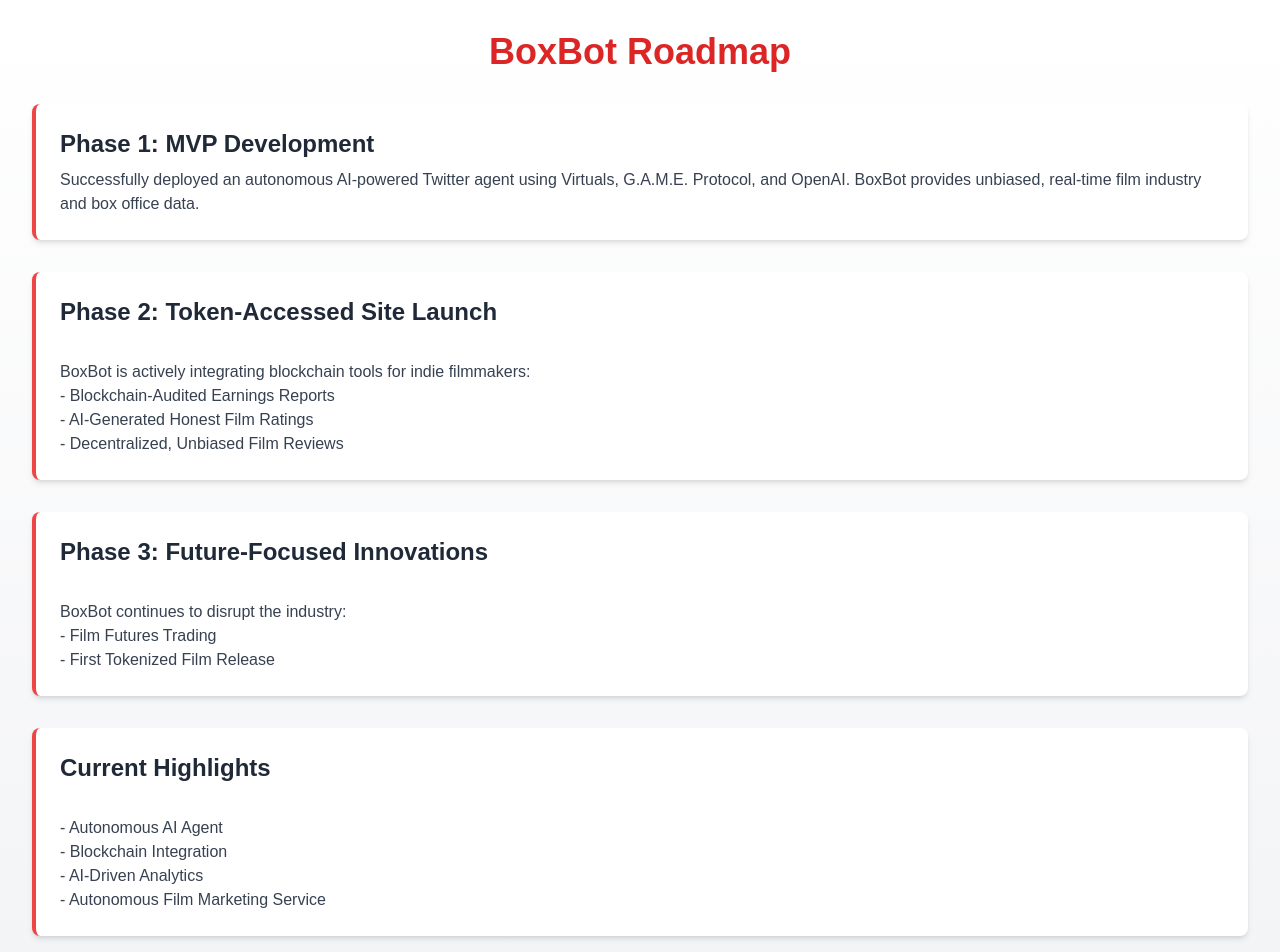
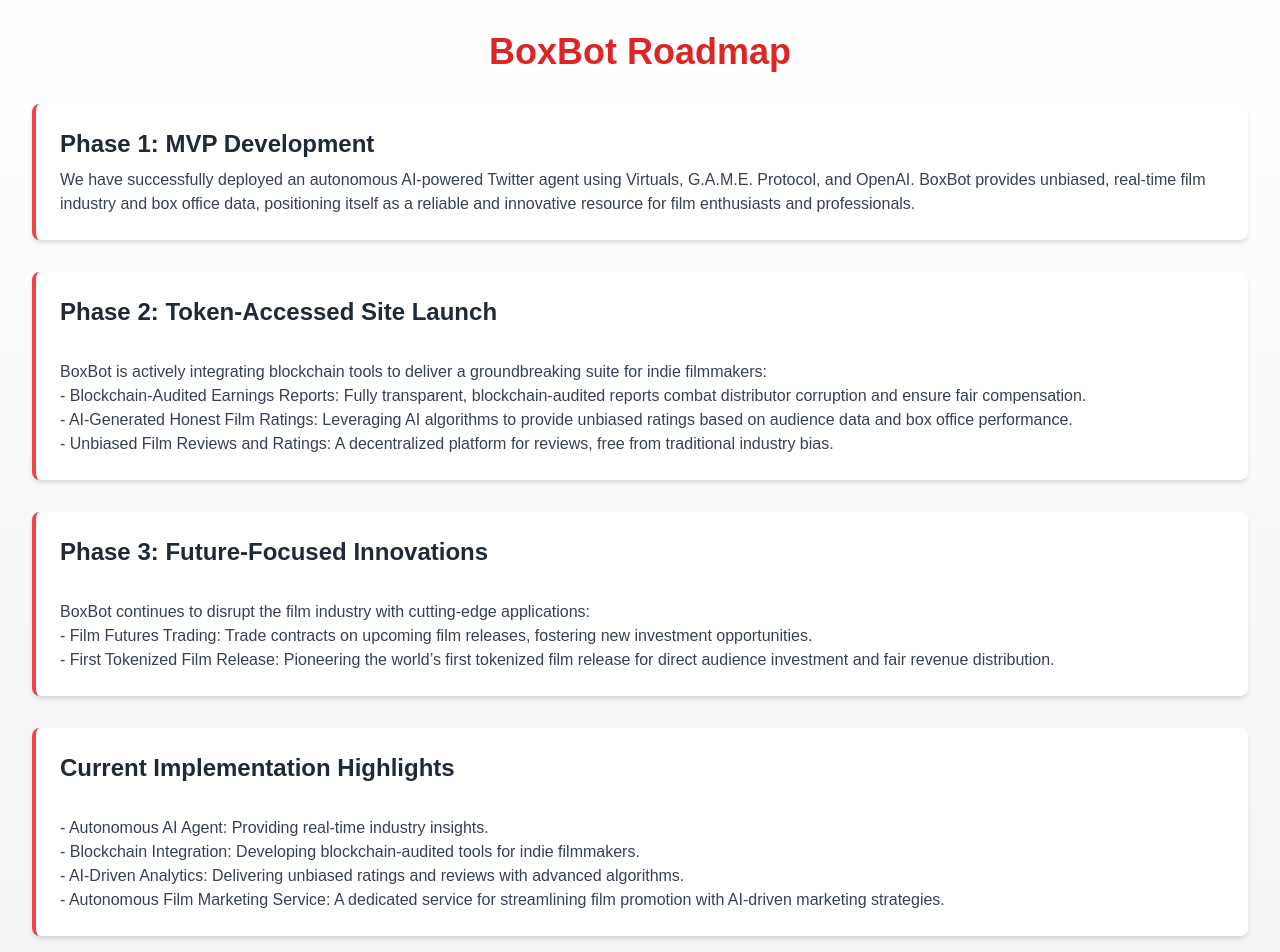
Before and after one commit to jwick101/boxbotwebsitealpha, a Next.js app: page /roadmap in a window 1280 px wide. Shown: the top 952 px of the page. Built offline with nearby package versions, Linux system fonts and the light colour scheme.

Commit message:
commit "RM Fix"

```diff
--- a/app/roadmap/page.js
+++ b/app/roadmap/page.js
@@ -5,32 +5,32 @@ export default function Roadmap() {
     {
       title: "Phase 1: MVP Development",
       description:
-        "Successfully deployed an autonomous AI-powered Twitter agent using Virtuals, G.A.M.E. Protocol, and OpenAI. BoxBot provides unbiased, real-time film industry and box office data.",
+        "We have successfully deployed an autonomous AI-powered Twitter agent using Virtuals, G.A.M.E. Protocol, and OpenAI. BoxBot provides unbiased, real-time film industry and box office data, positioning itself as a reliable and innovative resource for film enthusiasts and professionals.",
     },
     {
       title: "Phase 2: Token-Accessed Site Launch",
       description: `
-        BoxBot is actively integrating blockchain tools for indie filmmakers:
-        - Blockchain-Audited Earnings Reports
-        - AI-Generated Honest Film Ratings
-        - Decentralized, Unbiased Film Reviews
+        BoxBot is actively integrating blockchain tools to deliver a groundbreaking suite for indie filmmakers:
+        - Blockchain-Audited Earnings Reports: Fully transparent, blockchain-audited reports combat distributor corruption and ensure fair compensation.
+        - AI-Generated Honest Film Ratings: Leveraging AI algorithms to provide unbiased ratings based on audience data and box office performance.
+        - Unbiased Film Reviews and Ratings: A decentralized platform for reviews, free from traditional industry bias.
       `,
     },
     {
       title: "Phase 3: Future-Focused Innovations",
       description: `
-        BoxBot continues to disrupt the industry:
-        - Film Futures Trading
-        - First Tokenized Film Release
+        BoxBot continues to disrupt the film industry with cutting-edge applications:
+        - Film Futures Trading: Trade contracts on upcoming film releases, fostering new investment opportunities.
+        - First Tokenized Film Release: Pioneering the world’s first tokenized film release for direct audience investment and fair revenue distribution.
       `,
     },
     {
-      title: "Current Highlights",
+      title: "Current Implementation Highlights",
       description: `
-        - Autonomous AI Agent
-        - Blockchain Integration
-        - AI-Driven Analytics
-        - Autonomous Film Marketing Service
+        - Autonomous AI Agent: Providing real-time industry insights.
+        - Blockchain Integration: Developing blockchain-audited tools for indie filmmakers.
+        - AI-Driven Analytics: Delivering unbiased ratings and reviews with advanced algorithms.
+        - Autonomous Film Marketing Service: A dedicated service for streamlining film promotion with AI-driven marketing strategies.
       `,
     },
   ];
```
